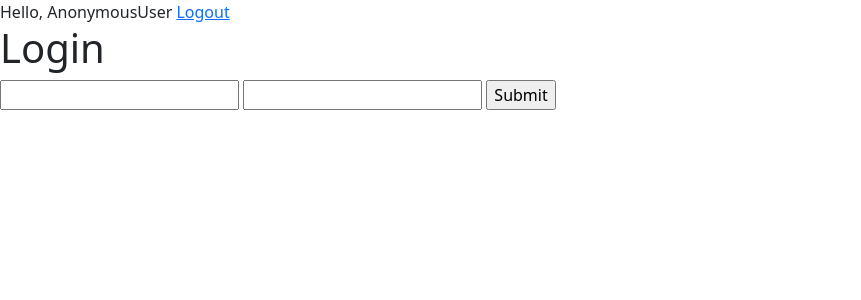
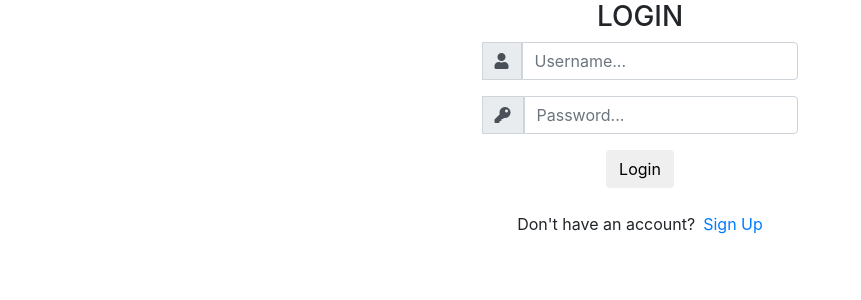
Before and after one commit to AlexDio123/Ticket-System, a Django app: page /login/ in a window 1280 px wide. Shown: the top 300 px of the page, without its empty margins (0-861 px from the left). Run offline with Django 3.2, Linux system fonts and the light colour scheme; some libraries are stand-ins or nearby versions.

Commit message:
registration fixed

```diff
--- a/employee/views.py
+++ b/employee/views.py
@@ -9,6 +9,6 @@ def create_employee(request):
         form = EmployeeForm(request.POST)
         if form.is_valid:
             form.save()
-            return redirect('/tickets/')
+            return redirect('/')
     context = {"form":form}
     return render(request, 'employee/add_form.html', context)
--- a/reports/urls.py
+++ b/reports/urls.py
@@ -2,5 +2,5 @@ from django.urls import include, path
 from . import views
 
 urlpatterns = [
-    path('', views.reports_list, name="employee_create"),
+    path('', views.reports_list, name="reports_filter"),
 ]
--- a/tickets/templates/tickets/base.html
+++ b/tickets/templates/tickets/base.html
@@ -6,10 +6,30 @@
         <title>Go networks test</title>
     </head>
     <body>
-    <nav>
-        <span>Hello, {{request.user}}</span>
-        <span><a href="{% url 'logout' %}">Logout</a></span>
-    </nav>
+ <nav class="navbar navbar-expand-lg navbar-light bg-light">
+  <div class="container-fluid">
+    <a class="navbar-brand" href="{% url 'ticket_list' %}">Go test</a>
+    <button class="navbar-toggler" type="button" data-bs-toggle="collapse" data-bs-target="#navbarNav" aria-controls="navbarNav" aria-expanded="false" aria-label="Toggle navigation">
+      <span class="navbar-toggler-icon"></span>
+    </button>
+    <div class="collapse navbar-collapse" id="navbarNav">
+      <ul class="navbar-nav">
+        <li class="nav-item">
+          <a class="nav-link active" aria-current="page" href="{% url 'ticket_list' %}">Tickets</a>
+        </li>
+        <li class="nav-item">
+          <a class="nav-link" href="{% url 'employee_create' %}">Employee</a>
+        </li>
+        <li class="nav-item">
+          <a class="nav-link" href="{% url 'reports_filter' %}">Reports</a>
+        </li>
+        <li class="nav-item">
+          <a class="nav-link" href="{% url 'logout' %}"  style="float:right">Logout</a>
+        </li>
+      </ul>
+    </div>
+  </div>
+</nav>
             {% block content %}
             {% endblock content %}
     </body>
--- a/tickets/templates/tickets/login.html
+++ b/tickets/templates/tickets/login.html
@@ -1,17 +1,55 @@
-{% extends 'tickets/base.html' %}
+<!DOCTYPE html>
+<html>
 
-{% block content %}
-<h1>Login</h1>
+<head>
+	<title>Login</title>
+	<link rel="stylesheet" href="https://stackpath.bootstrapcdn.com/bootstrap/4.1.3/css/bootstrap.min.css" integrity="sha384-MCw98/SFnGE8fJT3GXwEOngsV7Zt27NXFoaoApmYm81iuXoPkFOJwJ8ERdknLPMO" crossorigin="anonymous">
+	<script src="https://ajax.googleapis.com/ajax/libs/jquery/3.3.1/jquery.min.js"></script>
+	<link rel="stylesheet" href="https://use.fontawesome.com/releases/v5.6.1/css/all.css" integrity="sha384-gfdkjb5BdAXd+lj+gudLWI+BXq4IuLW5IT+brZEZsLFm++aCMlF1V92rMkPaX4PP" crossorigin="anonymous">
 
-<form action="" method="POST">
-{% csrf_token %}
-<input type="text"  name="username">
-<input type="text"  name="password">
-
-<input type="submit" >
+</head>
+<body>
+	<div class="container h-100">
+		<div class="d-flex justify-content-center h-100">
+			<div class="user_card">
+				<div class="d-flex justify-content-center">
 
 
+					<h3 id="form-title">LOGIN</h3>
+				</div>
+				<div class="d-flex justify-content-center form_container">
+					<form method="POST" action="">
+                        {% csrf_token %}
+						<div class="input-group mb-3">
+							<div class="input-group-append">
+								<span class="input-group-text"><i class="fas fa-user"></i></span>
+							</div>
+							<input type="text" name="username" placeholder="Username..." class="form-control">
+						</div>
+						<div class="input-group mb-2">
+							<div class="input-group-append">
+								<span class="input-group-text"><i class="fas fa-key"></i></span>
+							</div>
+								<input type="password" name="password" placeholder="Password..." class="form-control" >
+						</div>
 
-</form>
+							<div class="d-flex justify-content-center mt-3 login_container">
+				 				<input class="btn login_btn" type="submit" value="Login">
+				   			</div>
+					</form>
 
-{% endblock content %}
+				</div>
+
+
+				<div class="mt-4">
+					<div class="d-flex justify-content-center links">
+						Don't have an account? <a href="{% url 'register' %}" class="ml-2">Sign Up</a>
+					</div>
+
+				</div>
+			</div>
+		</div>
+	</div>
+</body>
+
+</html>
--- a/tickets/templates/tickets/register.html
+++ b/tickets/templates/tickets/register.html
@@ -3,9 +3,10 @@
 {% block content %}
 <h1>Register</h1>
 <form action="" method="POST">
+
     {% csrf_token %}
     {{form.as_p}}
 
-    <input type="submit", value="register">
+    <input type="submit" value="register">
 </form>
 {% endblock content %}
--- a/tickets/templates/tickets/tickets_add.html
+++ b/tickets/templates/tickets/tickets_add.html
@@ -6,6 +6,7 @@
     <form action="" method="post">
     {% csrf_token %}
     {{form.as_p}}
+    {{notes}}
     <a class="btn btn-danger" href="{% url 'ticket_list' %}">cancel</a>
     <input class="btn btn-primary" type="submit" value="Create">
     </form>
--- a/tickets/templates/tickets/tickets_info.html
+++ b/tickets/templates/tickets/tickets_info.html
@@ -20,4 +20,6 @@
 <br>
 {{ticket.description}}
 
+
+
 {% endblock content %}
--- a/tickets/templates/tickets/tickets_list.html
+++ b/tickets/templates/tickets/tickets_list.html
@@ -22,7 +22,7 @@
       <td><a href="{% url 'info_ticket' ticket.id %}">{{ticket.subject}}</a></td>
       <td>{{ticket.employee}}</td>
       <td>{{ticket.status}}</td>
-      <td><a>add note </a><a href="{% url 'ticket_update' ticket.id %}"> edit </a><a href="{% url 'ticket_delete' ticket.id %}"> delete </a></td>
+      <td><a href="{% url 'ticket_update' ticket.id %}"> edit </a><a href="{% url 'ticket_delete' ticket.id %}"> delete </a></td>
     </tr>
   {% endfor %}
   </tbody>
--- a/tickets/views.py
+++ b/tickets/views.py
@@ -1,6 +1,9 @@
 from django.shortcuts import render, redirect
+from django.contrib.auth.forms import UserCreationForm
 from django.contrib.auth import authenticate, login, logout
-from .forms import TicketForm, RegisterUserForm
+from django.contrib import messages
+
+from .forms import TicketForm, CreateUserForm
 from .models import Ticket
 # Create your views here.
 
@@ -22,11 +25,17 @@ def logout_page(request):
 
 #Register Page
 def register_page(request):
-    form = RegisterUserForm()
+    form = CreateUserForm()
     if request.method == "POST":
-        if form.is_valid:
-            form.save()
-    context={'form':form}
+        form = UserCreationForm(request.POST)
+        if form.is_valid():
+            user = form.save()
+            username = form.cleaned_data.get('username')
+
+            messages.success(request, "Account was created for " + username)
+            return redirect('login')
+
+    context = {'form': form}
     return render(request, 'tickets/register.html', context)
 
 # Home page
@@ -43,7 +52,7 @@ def create_ticket(request):
         form = TicketForm(request.POST)
         if form.is_valid():
             form.save()
-            return redirect('/tickets/')
+            return redirect('/')
 
     context = {"form":form,}
     return render(request, "tickets/tickets_add.html", context)
@@ -58,9 +67,10 @@ def update_ticket(request, pk):
         form = TicketForm(request.POST, instance=ticket)
         if form.is_valid():
             form.save()
-            return redirect('/tickets/')
+            return redirect('/')
 
-    context = {"form":form,}
+
+    context = {"form":form,"notes":notes}
     return render(request, "tickets/tickets_add.html", context)
 
 # Update Ticket Page
@@ -68,7 +78,7 @@ def delete_ticket(request, pk):
     ticket = Ticket.objects.get(id=pk)
     if request.method == "POST":
         ticket.delete()
-        return redirect('/tickets/')
+        return redirect('/')
     context ={'ticket':ticket}
     return render(request, 'tickets/tickets_delete.html', context)
 
```
Also changed, not shown: tickets/forms.py (+6 -11 lines), db.sqlite3.
